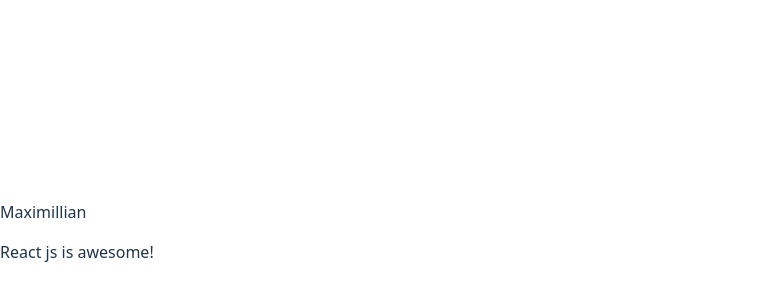
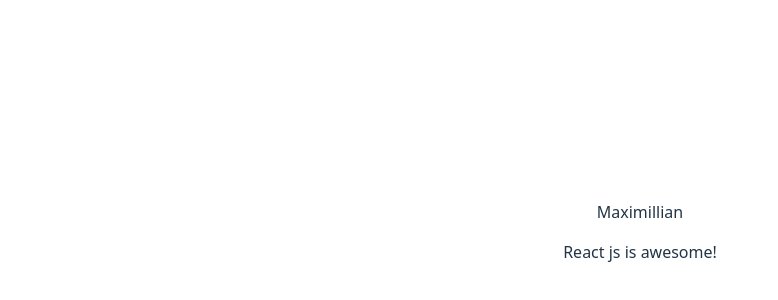
Before and after one commit to UmitKok1/react-crash-course, a React (Vite) app: page / in a window 1280 px wide. Shown: the part 168-468 px from the top of the page, without its empty margins (0-778 px from the left). Built offline with nearby package versions, Linux system fonts and the light colour scheme.

Commit message:
Implemented random name selection in Post component.

```diff
--- a/src/App.jsx
+++ b/src/App.jsx
@@ -1,7 +1,7 @@
 // import { useState } from 'react'
 // import reactLogo from './assets/react.svg'
 // import viteLogo from '/vite.svg'
-// import './App.css'
+import './App.css'
 import Post from './components/Post'
 
 function App() {
--- a/src/components/Post.jsx
+++ b/src/components/Post.jsx
@@ -1,7 +1,9 @@
+const names = ['Maximillian', 'Manuel'];
 function Post() {
+    const choosenName = Math.random() > 0.5 ? names[0] : names[1];
     return (
         <div>
-            <p>Maximillian</p>
+            <p>{choosenName}</p>
             <p>React js is awesome!</p>
         </div>
     );
```
